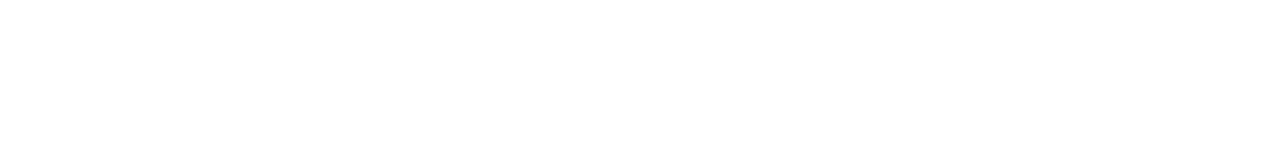
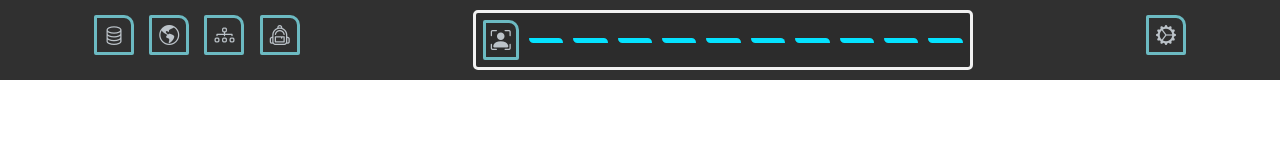
Before and after one commit to denisalecexe/animus_database, a plain HTML site: page src/index.html in a window 1280 px wide. Drawn offline with nearby package versions, Linux system fonts and the light colour scheme.

Commit message:
feat(header): add structure layout, icon styles and profile HUD segments

```diff
--- a/src/index.html
+++ b/src/index.html
@@ -15,13 +15,32 @@
             <!-- HEADER DEL DATABASE ANIMUS -->
             <header id="header">
                 <!-- SEZIONE HEADER DEL MENU -->
-                <div class="menu-animus"></div>
+                <div class="menu-animus">
+                    <span class="database"><i class="bi bi-database"></i></span>
+                    <span class="mapGlobes"><i class="bi bi-globe-americas"></i></span>
+                    <span class="geneticTree"><i class="bi bi-diagram-3"></i></span>
+                    <span class="inventory"><i class="bi bi-backpack2"></i></span>
+                </div>
 
                 <!-- SEZIONE HEADER PROFILO -->
-                <div class="profile"></div>
+                <div class="profile">
+                    <span class="iconProfile"><i class="bi bi-person-bounding-box"></i></span>
+                    <div class="statsProfile"></div>
+                    <div class="statsProfile"></div>
+                    <div class="statsProfile"></div>
+                    <div class="statsProfile"></div>
+                    <div class="statsProfile"></div>
+                    <div class="statsProfile"></div>
+                    <div class="statsProfile"></div>
+                    <div class="statsProfile"></div>
+                    <div class="statsProfile"></div>
+                    <div class="statsProfile"></div>
+                </div>
 
                 <!-- SEZIONE HEADER IMPOSTAZIONI -->
-                <div class="settings"></div>
+                <div class="settings">
+                    <span class="iconSettings"><i class="bi bi-gear-wide-connected"></i></span>
+                </div>
             </header>
 
             <!-- BODY DELL'ANIMUS -->
@@ -44,7 +63,6 @@
     </div>
 
 
-
     <script src="./js/script.js"></script>
 </body>
 </html>
--- a/src/styles/style.css
+++ b/src/styles/style.css
@@ -1,12 +1,24 @@
 /* VARIABILI */
 :root {
-    --zero-color: #303030;
-    --first-color: #383c3f;
-    --second-color: #566165;
-    --third-color: #88929b;
-    --fourth-color: #bcc3c9;
-    --fifth-color: #6cbac2;
-    --sixth-color: #74bdc6;
+    /* impostazione colori standard del sito */
+    --header-footer: #303030;
+    --icons: #bcc3c9;
+    --border: #6cbac2;
+    --text: #383c3f;
+
+    /* impostazione per il div stats */
+    --bg-stats: #2c2c2c;
+    --color-stats: #04e2ff;
+    --border-stats: #f1f1f1;
+    --shadow-stats: #f1f1f1bb;
+
+    /* gradient color per lo sfondo della pagina */
+    --bg-gradient-color-1: #88929b;
+    --bg-gradient-color-2: #566165;
+    --bg-gradient-color-3: #698a8f;
+    --bg-gradient-color-4: #6aadb6;
+    --bg-gradient-color-5: #76c9d4;
+    --bg-gradient-color-6: #5fd3e2;
 }
 
 /* UNIVERSAL TAG */
@@ -29,7 +41,57 @@
     overflow: hidden;
 }
 
+/* cursore diverso nei span e icone */
+span, i {
+    cursor: url('../assets/cursor/second-withe-cursor.cur'), auto;
+}
+
 /* ID ELEMENT */
+/* stile per l'header della pagina */
+#header {
+    background: var(--header-footer);
+    display: flex;
+    justify-content: space-around;
+    padding: 10px 5px;
+    font-size: 20px;
+}
 
+/* stile specifico per prendere tutte le icone in una volta sola */
+#header span {
+    display: inline-flex;
+    justify-content: center;
+    align-items: center;
+    margin: 5px;
+    padding: 5px;
+    color: var(--icons);
+    height: 40px;
+    width: 40px;
+    border: 3px solid var(--border);
+    border-radius: 2px 10px 2px 2px;
+}
 
 /* CLASS ELEMENT */
+/* stile contenitore div che contiene l'icona del profilo e i segmenti ce serviranno per la sincronizzazione */
+.profile {
+    background: var(--bg-stats);
+    width: 500px;
+    padding: 2px;
+    display: flex;
+    justify-content: center;
+    align-items: center;
+    flex-direction: row;
+    border: 3px solid var(--border-stats);
+    border-radius: 5px;
+}
+
+/* segmenti sincronizzazione */
+.statsProfile {
+    display: flex;
+    flex-direction: row;
+    gap: 5px;
+    margin: 5px;
+    width: 45px;
+    height: 5px;
+    background: var(--color-stats);
+    border-radius: 5px 40px 5px 40px;
+}
```
